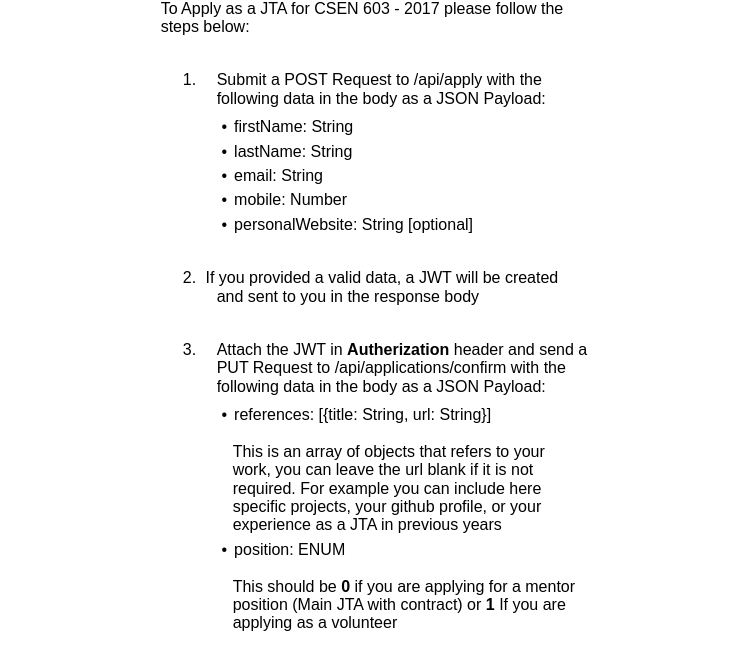
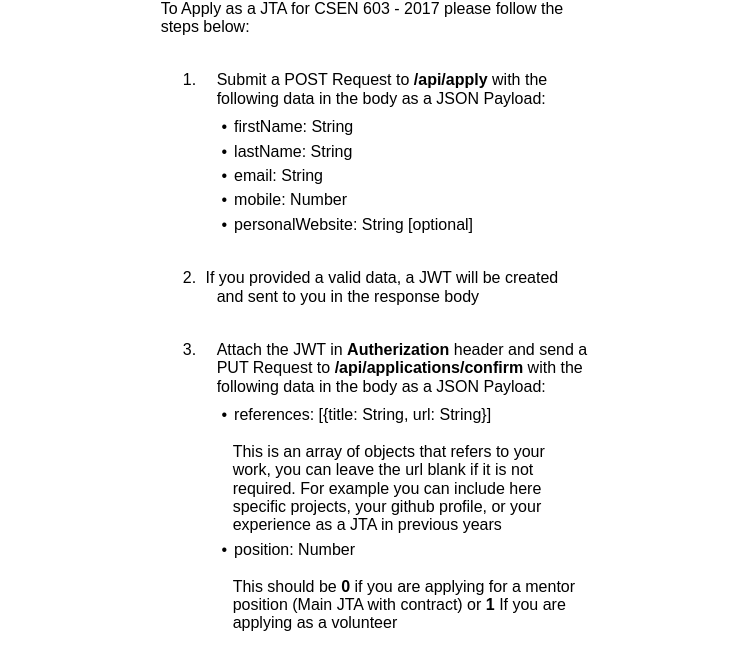
Before and after one commit to abdelrahman-elkady/se-jta-application, a website: page public/index.html in a window 1280 px wide. Shown: the part 195-863 px from the top of the page, without its empty margins (266-1012 px from the left). Drawn offline with nearby package versions, Linux system fonts and the light colour scheme.

Commit message:
Clean up text

```diff
--- a/public/index.html
+++ b/public/index.html
@@ -19,7 +19,7 @@
                     </p>
                     <ol class="main-list">
                         <li>
-                            Submit a POST Request to /api/apply with the following data in the body as a JSON Payload:
+                            Submit a POST Request to <strong>/api/apply</strong> with the following data in the body as a JSON Payload:
 
                             <ul class="list">
                                 <li>firstName: String</li>
@@ -36,13 +36,13 @@
 
                         <li>Attach the JWT in
                             <strong>Autherization</strong>
-                            header and send a PUT Request to /api/applications/confirm with the following data in the body as a JSON Payload:
+                            header and send a PUT Request to <strong>/api/applications/confirm</strong> with the following data in the body as a JSON Payload:
 
                             <ul class="list">
                                 <li>references: [{title: String, url: String}] <br><br>This is an array of objects that refers to your work, you can leave the url blank if it is not required. For example you can include here specific projects, your github profile, or your experience as
                                     a JTA in previous years</li>
 
-                                <li>position: ENUM <br><br>This should be <strong>0</strong> if you are applying for a mentor position (Main JTA with contract) or <strong>1</strong> If you are applying as a volunteer</li>
+                                <li>position: Number <br><br>This should be <strong>0</strong> if you are applying for a mentor position (Main JTA with contract) or <strong>1</strong> If you are applying as a volunteer</li>
                             </ul>
                         </li>
 
```
